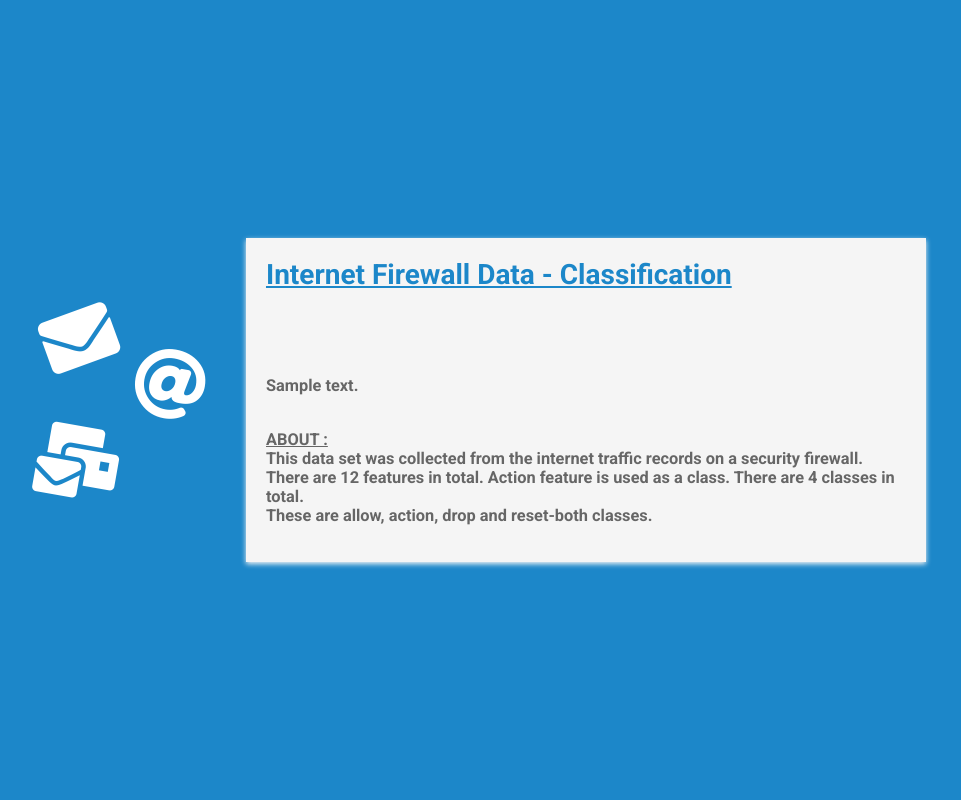
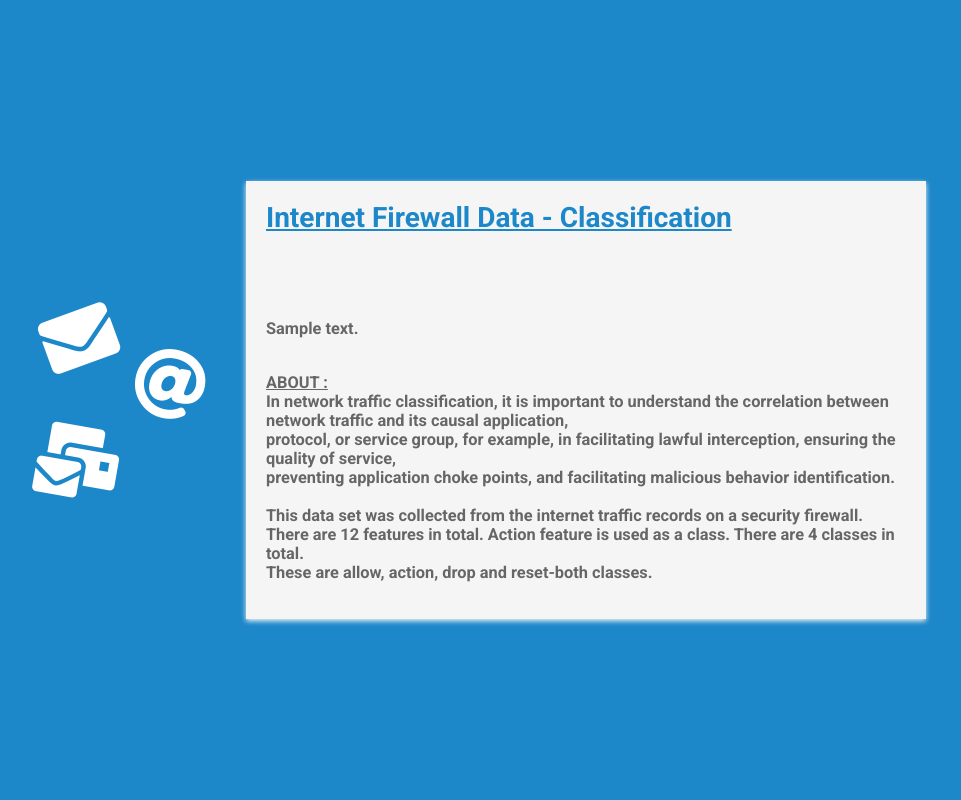
Before and after one commit to DebmalyaRay9989/traffic_classification_app, a Flask app: template templates/results.html in a window 1280 px wide. Shown: the whole page, without its empty margins (185-1146 px from the left). Run offline with Flask 2, Linux system fonts and the light colour scheme; the template is opened without the code that fills it: most values are stand-ins (such as "Sample title", 1, 10 or a date in 2020); parts of the project's set-up code (start-up, migrations or seed data) failed here and were passed over; some libraries are stand-ins or nearby versions.

Commit message:
Update results.html
.

```diff
--- a/templates/results.html
+++ b/templates/results.html
@@ -125,6 +125,10 @@
 			<br>
 			<u>ABOUT :</u>
 			<br>
+			In network traffic classification, it is important to understand the correlation between network traffic and its causal application,<br>
+			protocol, or service group, for example, in facilitating lawful interception, ensuring the quality of service, <br>
+			preventing application choke points, and facilitating malicious behavior identification.<br>
+			<br>
 			This data set was collected from the internet traffic records on a security firewall. <br>
 			There are 12 features in total. Action feature is used as a class. There are 4 classes in total. <br>
 			These are allow, action, drop and reset-both classes.<br>
```
